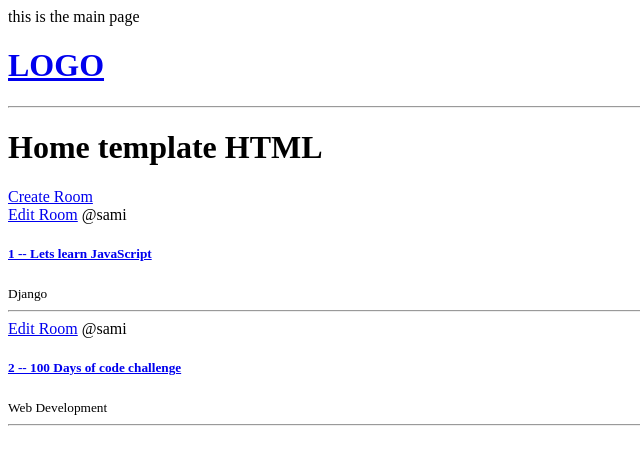
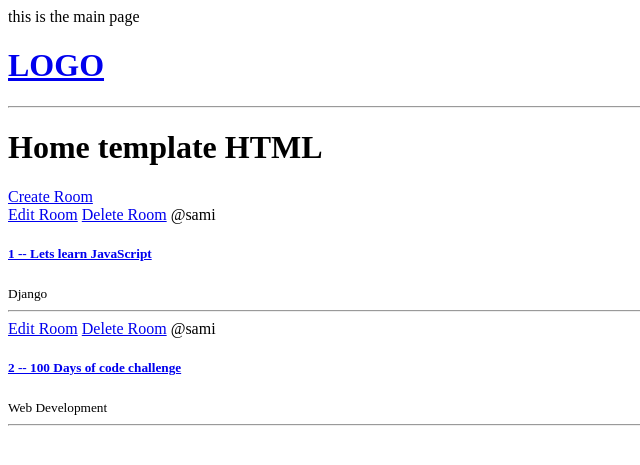
Before and after one commit to SamiDghim/django-blogtech, a Django app: page / in a window 1280 px wide. Shown: the top 465 px of the page, without its empty margins (0-640 px from the left). Run offline with Django 5.2, Linux system fonts and the light colour scheme; data comes from the database, SQL or seed files in the repository; both versions use the stored data as it was after the commit.

Commit message:
delete room form and delete from database

```diff
--- a/studybud/base/templates/base/home.html
+++ b/studybud/base/templates/base/home.html
@@ -8,6 +8,7 @@
         {% for room in rooms %}
         <div>
             <a href="{% url 'update-room' room.id %}">Edit Room</a>
+            <a href="{% url 'delete-room' room.id %}">Delete Room</a>
             <span>@{{room.host.username}}</span>
             <a href="{% url 'room' room.id %}"><h5>{{room.id}} -- {{room.name}}</h5></a>
             <small>{{room.topic.name}}</small>
--- a/studybud/base/urls.py
+++ b/studybud/base/urls.py
@@ -7,5 +7,6 @@ urlpatterns = [
     path('room/<str:pk>/' , views.room, name='room'), # we add name to access to url by name
 
     path('create-room/', views.createRoom, name="create-room"),
-    path('update-room/<str:pk>/', views.updateRoom, name="update-room")
+    path('update-room/<str:pk>/', views.updateRoom, name="update-room"),
+    path('delete-room/<str:pk>/', views.deleteRoom, name="delete-room")
 ]
--- a/studybud/base/views.py
+++ b/studybud/base/views.py
@@ -45,3 +45,13 @@ def updateRoom(request,pk):
 
   context = {'form': form}
   return render(request, 'base/room_form.html', context)
+
+def deleteRoom(request,pk):
+  room = Room.objects.get(id=pk)
+
+  if request.method == 'POST':
+    room.delete()
+    return redirect('home')
+
+  context = {'obj': room.name}
+  return render(request, 'base/delete.html', context)
```
Also changed, not shown: studybud/db.sqlite3.
